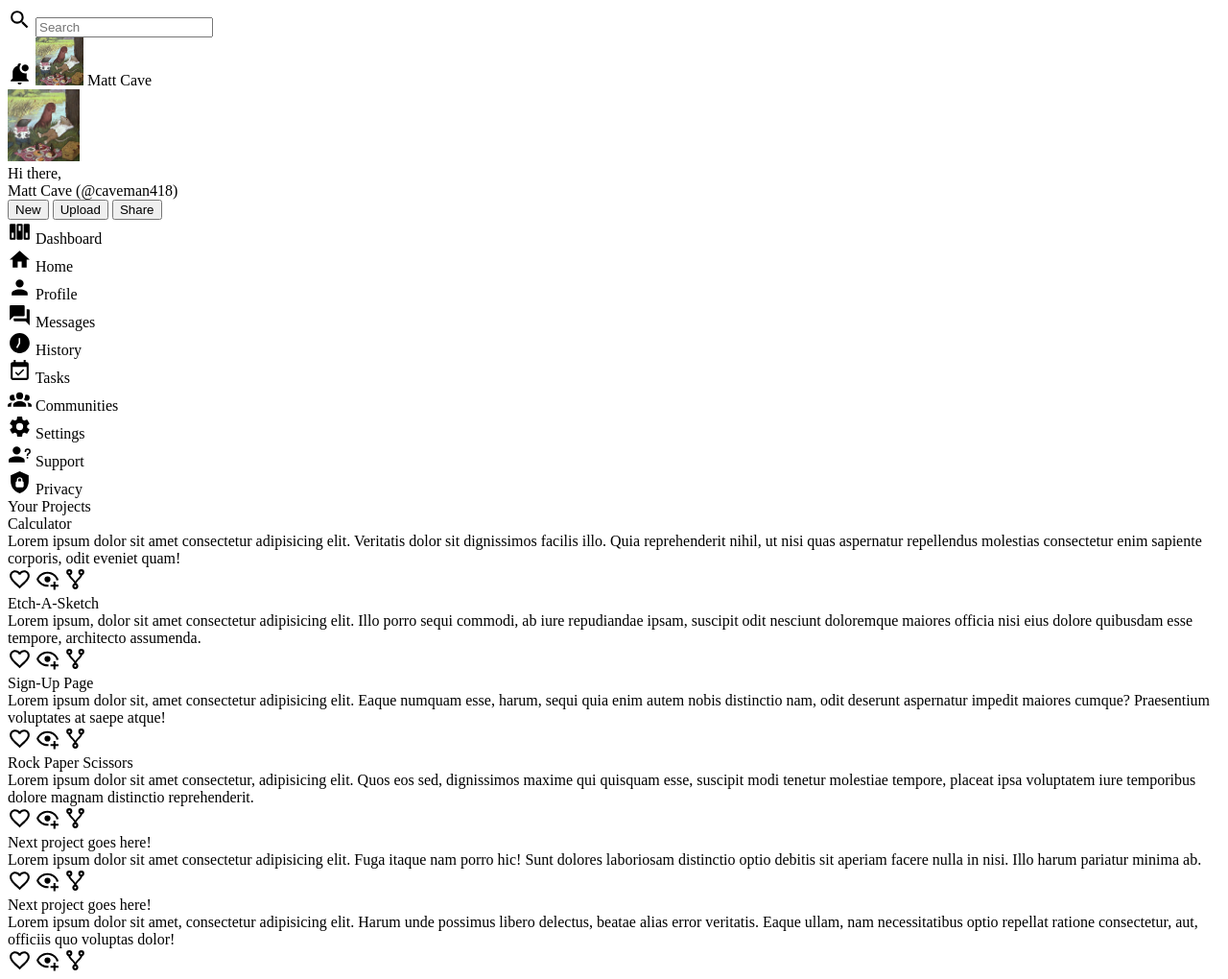
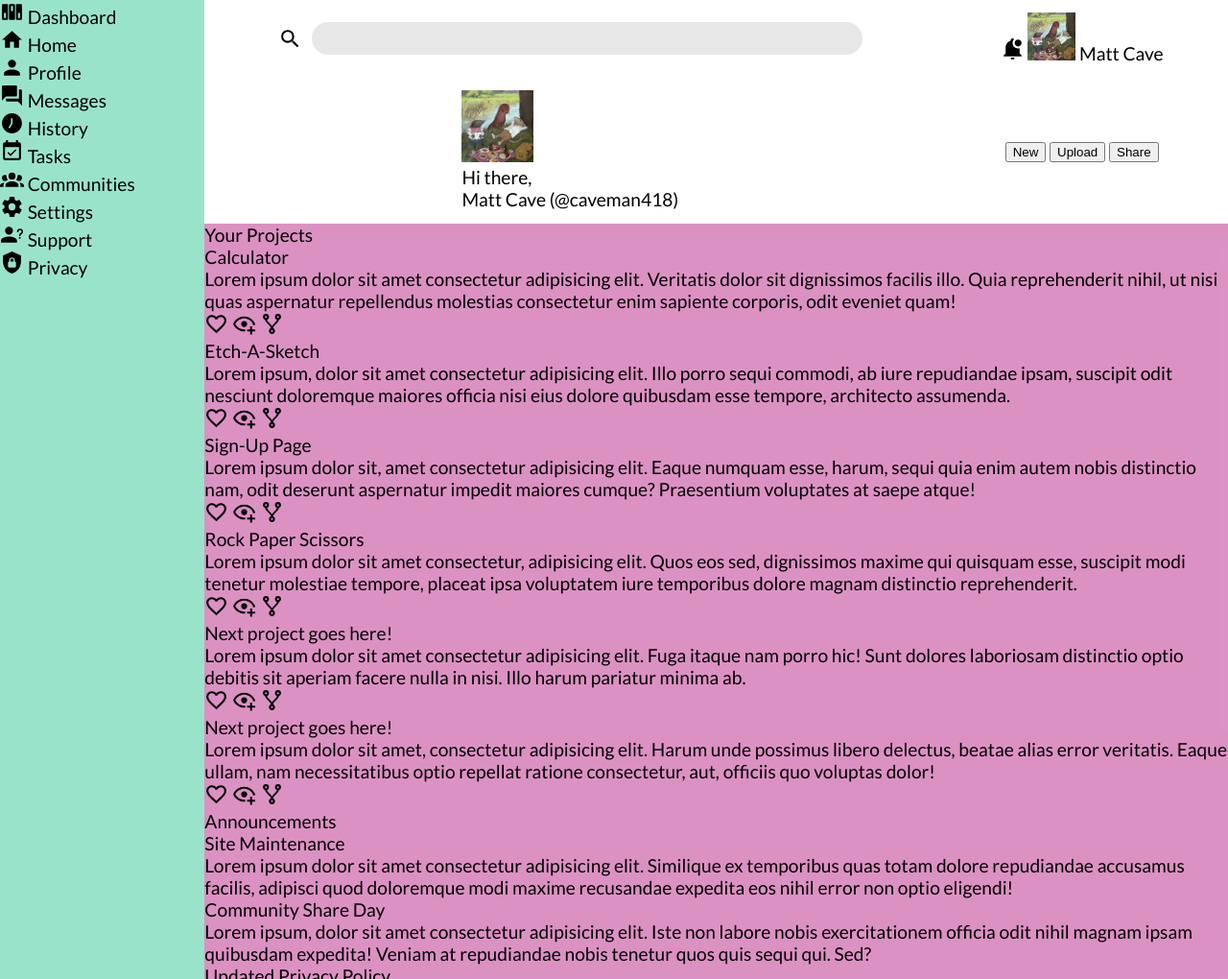
Before and after one commit to caveman418/Dashboard, a plain HTML site: page index.html in a window 1280 px wide. Shown: the top 1020 px of the page at 96% size. Drawn offline with Linux system fonts and the light colour scheme.

Commit message:
Initial css grid
Grid is in place for whole document, and header. More styling is needed.

```diff
--- a/index.html
+++ b/index.html
@@ -13,7 +13,7 @@
         <div class="header">
             <div class="search">
                 <img class="svg search-button" src="./images/magnify.svg" alt="search button">
-                <input type="text" placeholder="Search" maxlength="100">
+                <input type="text" maxlength="100">
             </div>
             <div class="profile">
                 <img src="./images/bell-badge.svg" alt="notification bell" class="svg bell-icon">
@@ -75,7 +75,7 @@
         </div>
         <div class="body">
             <div class="projects">
-                Your Projects
+                <div class="legend">Your Projects</div>
                 <div class="card" id="card-1">
                     <div class="title">Calculator</div>
                     <div class="text">
@@ -140,7 +140,7 @@
                 </div>
             </div>
             <div class="announcements">
-                Announcements
+                <div class="legend">Announcements</div>
                 <div class="tile">
                     <div class="title">Site Maintenance</div>
                     <div class="text">Lorem ipsum dolor sit amet consectetur adipisicing elit. Similique ex temporibus quas totam dolore repudiandae accusamus facilis, adipisci quod doloremque modi maxime recusandae expedita eos nihil error non optio eligendi!</div>
@@ -155,7 +155,7 @@
                 </div>
             </div>
             <div class="trending">
-                Trending
+                <div class="legend">Trending</div>
                 <div class="tile">
                     <img src="./images/" alt="" class="svg ">
                     <div class="title">@user</div>
--- a/style.css
+++ b/style.css
@@ -1,3 +1,16 @@
+@font-face {
+    font-family: 'lato';
+    src: url(./fonts/Lato/Lato-Regular.ttf) format('truetype');
+}
+
+body {
+    margin: 0;
+    padding: 0;
+    box-sizing: border-box;
+    font-family: 'lato', Arial, Helvetica, sans-serif;
+    font-size: 1.2rem;
+}
+
 .svg {
     width: 25px;
 }
@@ -10,6 +23,50 @@
     width: 75px;
 }
 
+.container {
+    display: grid;
+    grid-template-columns: 1fr 5fr;
+    grid-template-rows: 1fr 5fr;
+}
+
+.sidebar {
+    grid-row: 1/-1;
+    background-color: rgba(54, 199, 151, 0.5);
+}
+
+.header {
+    display: grid;
+    grid-template-columns: 5fr 2fr;
+    justify-items: center;
+    align-items: center;
+}
+
+.search {
+    display: flex;
+    gap: 10px;
+    align-items: center;
+    width: 80%;
+}
+
+.search input {
+    flex: 1;
+    border-radius: 2rem;
+    border: none;
+    background-color: rgba(161, 161, 161, 0.26);
+    height: 2rem;
+    padding-left: 1rem;
+    font-size: 1.2rem;
+}
+
+.search input:focus {
+    outline: none;
+}
+
+.body {
+    background-color: rgba(185, 37, 136, 0.5);
+}
+
+
 .announcements .tile {
 
 }
```
Also changed, not shown: fonts/Lato/Lato-Black.ttf (added), fonts/Lato/Lato-BlackItalic.ttf (added), fonts/Lato/Lato-Bold.ttf (added), fonts/Lato/Lato-BoldItalic.ttf (added), fonts/Lato/Lato-Italic.ttf (added), fonts/Lato/Lato-Light.ttf (added), fonts/Lato/Lato-LightItalic.ttf (added), fonts/Lato/Lato-Regular.ttf (added), fonts/Lato/Lato-Thin.ttf (added), fonts/Lato/Lato-ThinItalic.ttf (added), fonts/Lato/OFL.txt (added).
